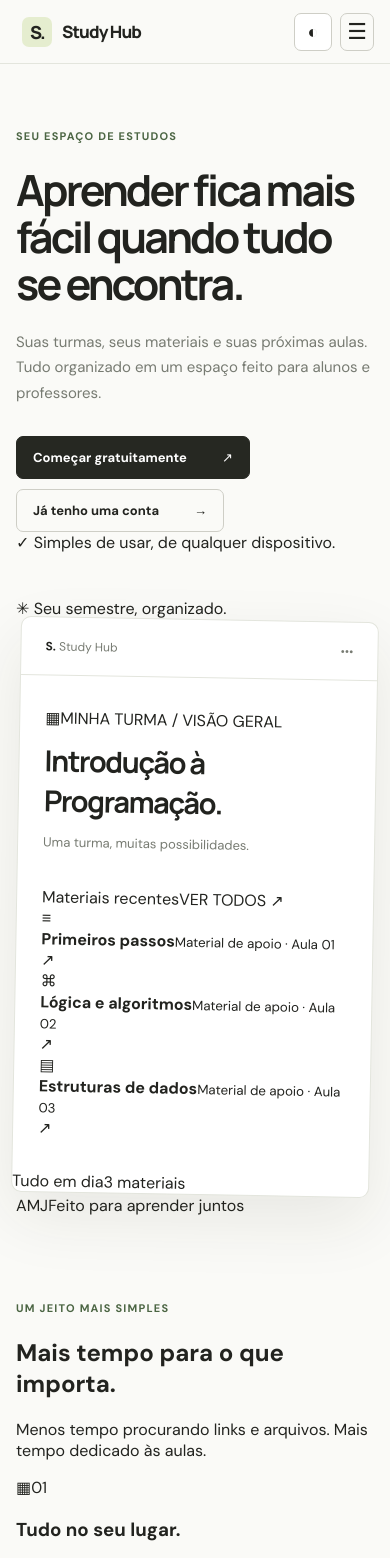
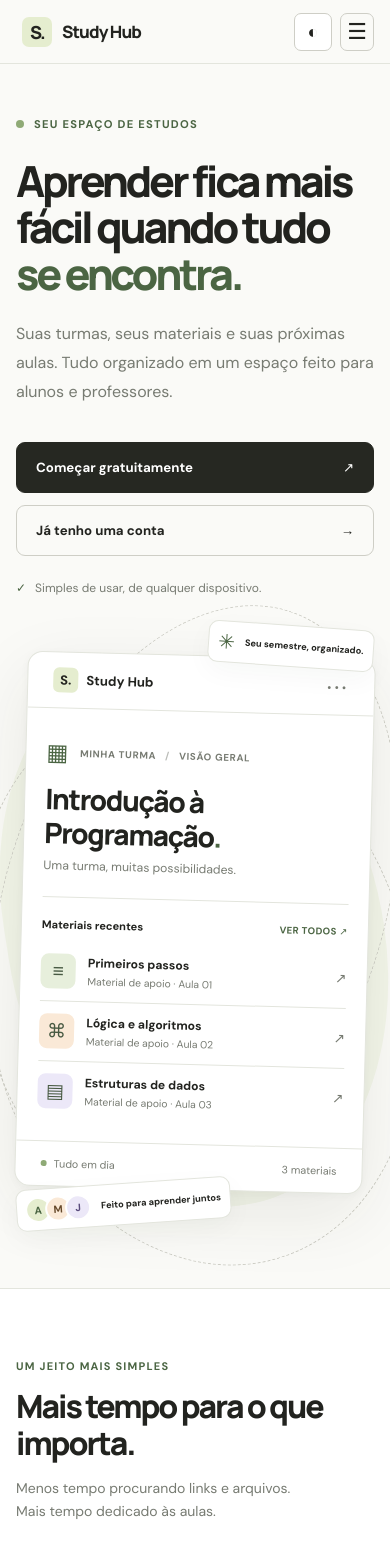
Before and after one commit to Ramon-M-S/OnlyStudent-frontend, a Vue app: page / in a window 390 px wide. Shown: the top 1558 px of the page. Built offline with nearby package versions, Linux system fonts and the light colour scheme.

Commit message:
style: add themed responsive landing tokens and components

```diff
--- a/src/style.css
+++ b/src/style.css
@@ -123,3 +123,115 @@
 @media(max-width:600px){.topbar nav{margin-left:0}.accessibility-trigger-label{display:none}.accessibility-trigger{width:38px;justify-content:center;padding:8px}.accessibility-panel{position:fixed;top:72px;left:16px;right:16px;width:auto}.header-controls{margin-left:auto}.menu-button{min-height:38px;border:1px solid var(--color-border-strong);border-radius:var(--radius-sm);color:var(--color-text)}}
 .topbar{position:relative;z-index:40}
 @media(prefers-reduced-motion:reduce){.contrast-switch span{transition:none}}
+
+
+/* Landing 2026: semantic tokens and responsive layouts */
+:root {
+  --landing-max: 1180px;
+  --landing-soft: #f2f5e9;
+  --landing-hero-ink: #202b22;
+  --landing-peach: #fae9d7;
+  --landing-lilac: #ece8f8;
+  --landing-ease: cubic-bezier(.2,.7,.2,1);
+}
+:root[data-theme='dark'] {
+  --landing-soft: #102f2a;
+  --landing-hero-ink: #e2f2e3;
+  --landing-peach: #493a30;
+  --landing-lilac: #363147;
+}
+.landing-page { overflow: clip; }
+.home-redesign { min-height: min(740px, calc(100svh - 72px)); gap: clamp(36px, 5vw, 85px); padding-block: clamp(84px, 10vw, 130px); grid-template-columns: minmax(0, 1fr) minmax(0, .98fr); }
+.home-redesign .home-copy { position: relative; z-index: 1; }
+.home-redesign .eyebrow { display: inline-flex; align-items: center; gap: 10px; font-size: .7rem; letter-spacing: .11em; }
+.eyebrow-dot, .online-dot { width: 8px; height: 8px; border-radius: 50%; background: #8faa76; display: inline-block; flex: none; }
+.home-redesign h1 { margin: 25px 0 23px; max-width: 670px; font-size: clamp(3.1rem, 5.2vw, 5.35rem); font-weight: 800; line-height: 1.08; letter-spacing: -.075em; }
+.home-redesign h1 em { font-style: normal; color: var(--color-accent-text); }
+.home-redesign .home-copy > p { max-width: 475px; font-size: clamp(1rem, 1.4vw, 1.13rem); line-height: 1.8; }
+.home-redesign .actions { margin-top: 36px; gap: 12px; }
+.home-redesign .button { min-height: 51px; padding: 13px 19px; gap: 24px; border-radius: 9px; font-size: .83rem; transition: transform .2s var(--landing-ease), background .2s; }
+.home-redesign .button:hover { transform: translateY(-2px); }
+.hero-footnote { display: flex; align-items: center; gap: 9px; margin-top: 24px; font-size: .75rem; color: var(--color-muted); }
+.hero-footnote-icon { color: var(--color-accent-text); font-weight: 800; }
+.hero-visual { position: relative; min-width: 0; isolation: isolate; padding: 29px 22px 26px; }
+.hero-visual::before { content: ""; position: absolute; inset: 6% 0 3%; z-index: -2; border-radius: 45% 55% 48% 52%; background: var(--landing-soft); transform: rotate(-9deg) scale(1.05); }
+.visual-orbit { position: absolute; z-index: -1; border: 1px dashed var(--color-border-strong); border-radius: 50%; pointer-events: none; }
+.orbit-one { inset: -7% -3% 0; transform: rotate(18deg); }
+.orbit-two { inset: 10% -10% -10%; transform: rotate(-17deg); }
+.hero-visual .home-example { position: relative; max-width: 515px; margin-inline: auto; transform: rotate(1.5deg); border-radius: 15px; box-shadow: 0 22px 70px var(--color-shadow), 0 2px 8px var(--color-shadow-soft); }
+.hero-visual .example-head { height: 56px; padding-inline: 25px; }
+.example-brand { display: flex; align-items: center; gap: 8px; font-weight: 800; color: var(--color-text); font-size: .82rem; }
+.example-brand-mark { display: grid; place-items: center; width: 25px; height: 25px; border-radius: 6px; background: var(--color-accent); color: var(--color-accent-text); font-weight: 900; }
+.example-head-dots { letter-spacing: 3px; }
+.hero-visual .example-body { padding: 29px clamp(23px, 4vw, 38px) 20px; }
+.example-context { display: flex; align-items: center; gap: 11px; color: var(--color-muted); font-size: .61rem; font-weight: 800; letter-spacing: .07em; }
+.example-context-icon { font-size: 1.45rem; color: var(--color-accent-text); }
+.example-context span span { padding-inline: 6px; opacity: .5; }
+.hero-visual .example-body h2 { font-size: clamp(1.65rem, 2.5vw, 2.2rem); font-weight: 800; margin: 14px 0 7px; line-height: 1.22; }
+.example-title-dot { color: var(--color-accent-text); }
+.hero-visual .example-body > p { margin: 0 0 23px; font-size: .76rem; }
+.example-divider { height: 1px; background: var(--color-border); }
+.example-section-head { display: flex; justify-content: space-between; gap: 10px; padding: 20px 0 10px; font-size: .69rem; font-weight: 800; }
+.example-section-head span:last-child { color: var(--color-accent-text); font-size: .6rem; letter-spacing: .04em; }
+.example-material { display: flex; align-items: center; gap: 12px; padding: 12px 0; border-bottom: 1px solid var(--color-border); }
+.example-material:last-child { border-bottom: 0; }
+.material-symbol { width: 35px; height: 35px; flex: none; display: grid; place-items: center; border-radius: 8px; font-size: 1.2rem; font-weight: 800; color: #485a43; }
+.symbol-green { background: #e7efdc; } .symbol-peach { background: #fae9d7; } .symbol-lilac { background: #ece8f8; }
+.example-material div { min-width: 0; flex: 1; }
+.example-material strong, .example-material small { display: block; }
+.example-material strong { font-size: .76rem; color: var(--color-text); }
+.example-material small { font-size: .65rem; color: var(--color-muted); margin-top: 4px; }
+.material-arrow { color: var(--color-muted); font-size: .85rem; }
+.example-bottom { display: flex; justify-content: space-between; gap: 10px; padding: 15px 25px; border-top: 1px solid var(--color-border); font-size: .67rem; color: var(--color-muted); }
+.example-bottom > span:first-child { display: flex; align-items: center; gap: 7px; }
+.example-bottom .online-dot { width: 6px; height: 6px; }
+.floating-tag { position: absolute; z-index: 2; display: flex; align-items: center; gap: 10px; padding: 10px 15px; border-radius: 10px; background: var(--color-surface); border: 1px solid var(--color-border); color: var(--color-text); box-shadow: 0 9px 27px var(--color-shadow-soft); font-size: .7rem; font-weight: 750; white-space: nowrap; }
+.tag-top { top: 3%; right: -7%; transform: rotate(4deg); }
+.tag-symbol { color: var(--color-accent-text); font-size: 1.25rem; }
+.tag-bottom { bottom: 2%; left: -11%; transform: rotate(-4deg); }
+.avatars { display: flex; padding-left: 5px; }
+.avatars span { display: grid; place-items: center; width: 26px; height: 26px; margin-left: -6px; border: 2px solid var(--color-surface); border-radius: 50%; background: var(--color-accent); color: var(--color-accent-text); font-size: .65rem; }
+.avatars span:nth-child(2) { background: var(--landing-peach); color: #66492b; }
+.avatars span:nth-child(3) { background: var(--landing-lilac); color: #5a4c7d; }
+.benefits-section { padding-block: clamp(60px, 8vw, 106px); border-top: 1px solid var(--color-border); background: var(--color-surface); }
+.benefits-heading { display: flex; align-items: end; justify-content: space-between; gap: 35px; margin-bottom: 35px; }
+.benefits-heading h2, .closing-section h2 { font-family: var(--font-heading); font-weight: 800; font-size: clamp(2rem, 3.5vw, 3.2rem); line-height: 1.15; letter-spacing: -.065em; margin: 13px 0 0; }
+.benefits-heading > p { max-width: 305px; line-height: 1.65; color: var(--color-muted); font-size: .875rem; margin: 0; }
+.feature-grid { display: grid; grid-template-columns: repeat(3, minmax(0, 1fr)); gap: 15px; }
+.feature-card { border: 1px solid var(--color-border); border-radius: 12px; padding: clamp(23px, 3vw, 33px); background: var(--color-page); min-width: 0; }
+.feature-card-top { display: flex; justify-content: space-between; align-items: start; }
+.feature-icon { display: grid; place-items: center; width: 48px; height: 48px; border-radius: 10px; background: var(--color-accent); color: var(--color-accent-text); font-size: 1.65rem; }
+.feature-number { color: var(--color-muted); font-size: .7rem; font-weight: 700; }
+.feature-card h3 { font-family: var(--font-heading); font-size: 1.13rem; letter-spacing: -.04em; margin: 38px 0 11px; }
+.feature-card p { color: var(--color-muted); font-size: .83rem; line-height: 1.7; margin: 0; max-width: 310px; }
+.closing-section { text-align: center; padding-block: clamp(75px, 10vw, 128px); }
+.closing-section p { color: var(--color-muted); margin: 17px 0 26px; }
+.closing-section .button { min-height: 48px; }
+@media(max-width: 960px) {
+  .home-redesign { grid-template-columns: minmax(0,1fr) minmax(0,1fr); gap: 26px; }
+  .home-redesign h1 { font-size: clamp(2.8rem, 5vw, 4rem); }
+  .tag-top { right: -2%; } .tag-bottom { left: -3%; }
+}
+@media(max-width: 760px) {
+  .home-redesign { grid-template-columns: 1fr; min-height: auto; gap: 45px; padding-top: 65px; padding-bottom: 75px; }
+  .home-redesign .home-copy { max-width: 650px; }
+  .home-redesign h1 { font-size: clamp(2.9rem, 8vw, 4.5rem); }
+  .hero-visual { width: min(100%, 570px); margin-inline: auto; }
+  .benefits-heading { align-items: start; flex-direction: column; gap: 15px; }
+  .feature-grid { grid-template-columns: repeat(2, minmax(0,1fr)); }
+}
+@media(max-width: 520px) {
+  .home-redesign { padding-top: 48px; gap: 40px; }
+  .home-redesign h1 { font-size: clamp(2.6rem, 11vw, 3.4rem); }
+  .home-redesign .actions { flex-direction: column; align-items: stretch; }
+  .home-redesign .actions .button { width: 100%; justify-content: space-between; }
+  .hero-visual { padding: 19px 5px 23px; }
+  .hero-visual .example-body { padding-inline: 20px; }
+  .hero-visual .example-body h2 { font-size: 1.76rem; }
+  .tag-top { top: -2%; right: 0; } .tag-bottom { bottom: -2%; left: 0; }
+  .floating-tag { padding: 7px 9px; font-size: .58rem; }
+  .feature-grid { grid-template-columns: 1fr; }
+  .feature-card h3 { margin-top: 22px; }
+  .benefits-section { padding-block: 65px; }
+}
+@media(prefers-reduced-motion:reduce) { .home-redesign .button { transition: none; } }
```
